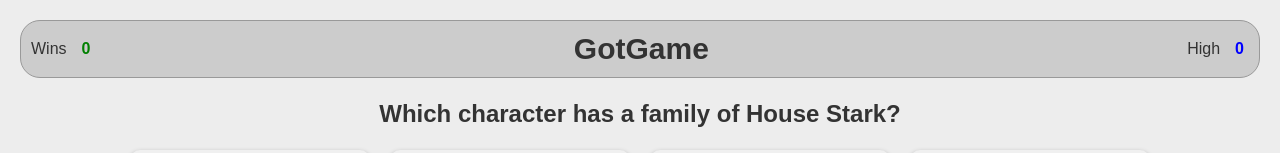
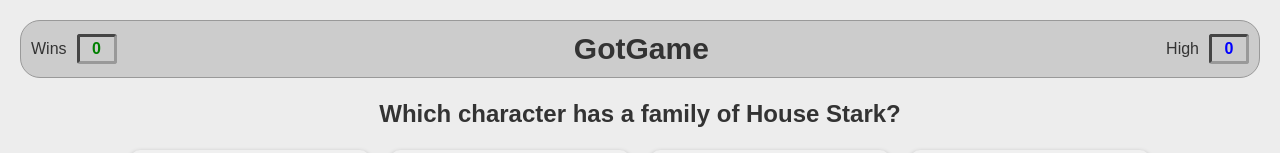
Before and after one commit to mstolley/got-game, a Next.js app: page / in a window 1280 px wide. Both pictures are taken after a click on the button "Start". Shown: the top 153 px of the page. Built offline with nearby package versions, Linux system fonts and the light colour scheme.

Commit message:
further style the score displays.

```diff
--- a/src/styles/GotGame.module.css
+++ b/src/styles/GotGame.module.css
@@ -131,11 +131,10 @@
     }
 }
 
-.win,
+.wins,
 .high {
-    /* display: flex; */
-    flex: 0;
-    text-align: left;
+    display: flex;
+    align-items: center;
 }
 
 .scoreKey {
@@ -143,10 +142,11 @@
 }
 
 .scoreValue {
-    width: 50px;
+    width: 40px;
     font-weight: bold;
     border-radius: 3px;
-    padding: 5px;
+    padding: 0 5px;
+    border: inset 3px #999;
 }
 
 @media (prefers-color-scheme: dark) {
```
